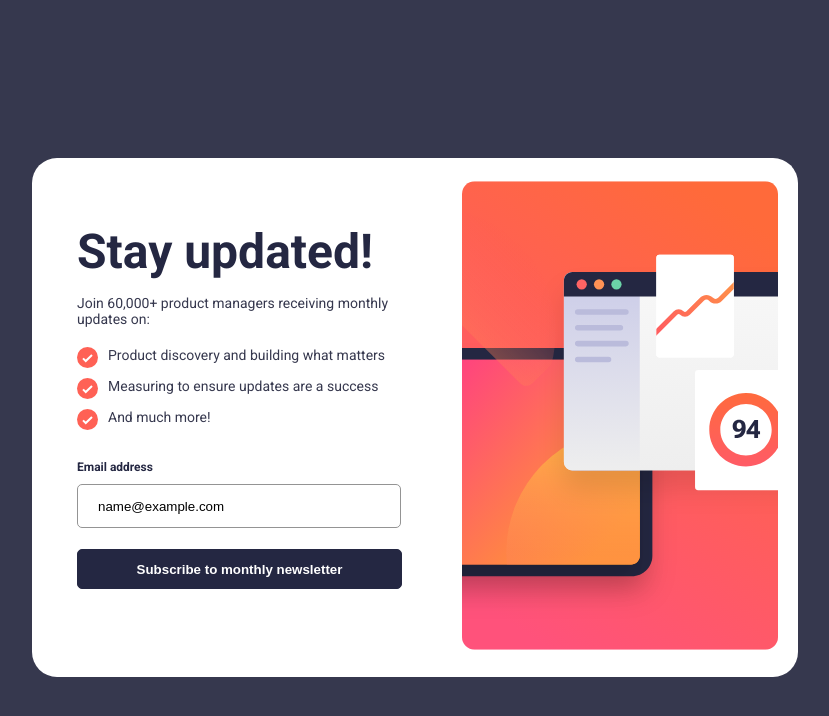
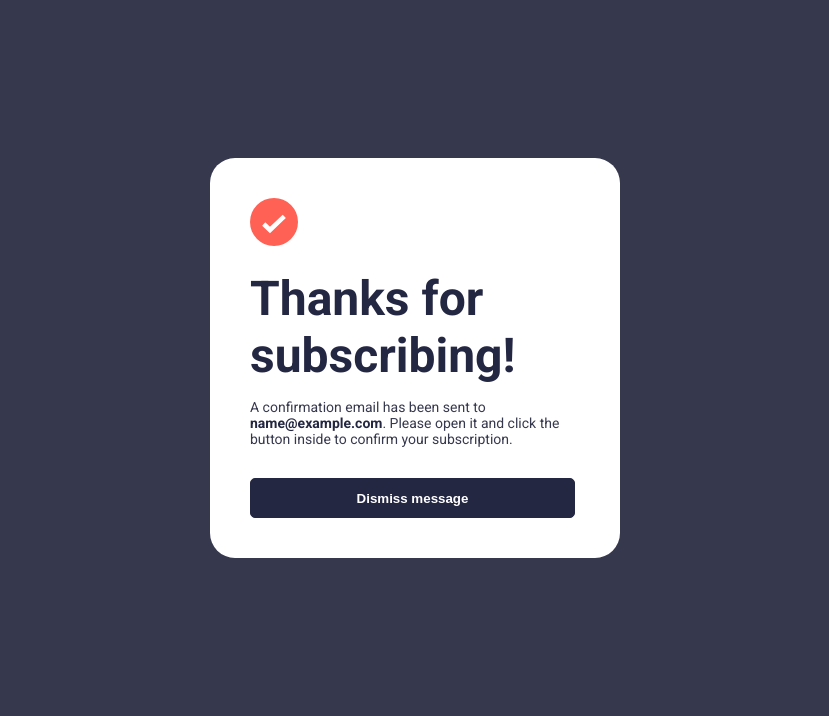
Before and after one commit to akramkumar/frontendMentor9, a plain HTML site: page index.html in a window 1280 px wide. Both pictures are taken after typing "name@example.com" into the empty fields and a click on the input "Subscribe to monthly newsletter". Shown: the whole page, without its empty margins (225-1054 px from the left). Drawn offline with Linux system fonts and the light colour scheme.

Commit message:
completed the desktop view and its response

```diff
--- a/assets/css/style.css
+++ b/assets/css/style.css
@@ -128,3 +128,16 @@ body {
     background-color:hsl(0, 100%, 95%);
     color: hsl(4, 100%, 67%)!important;
 }
+.submit-card{
+    background-color: hsl(0, 0%, 100%);
+    padding: 40px;
+    border-radius: 25px;
+    width: 330px;
+}
+.img-icon{
+    height: 48px;
+}
+span{
+    color:hsl(234, 29%, 20%);
+    font-weight: 700;
+}
--- a/assets/js/javascript.js
+++ b/assets/js/javascript.js
@@ -3,6 +3,8 @@ const inputField=document.querySelector(".email");
 const errorMsg=document.querySelector(".error-msg");
 const signup=document.querySelector(".sign-up-page");
 const submit= document.querySelector(".submit-page");
+const dismiss=document.querySelector(".dismiss");
+const span=document.querySelector("span");
 const handsubmit = e => {
     e.preventDefault(e);
     const formData = new FormData(e.target);
@@ -10,7 +12,10 @@ const handsubmit = e => {
     const email = data['email'];
     const emailRegex = /^[^\s@]+@[^\s@]+\.[^\s@]+$/;
     if (emailRegex.test(email)) {
-        console.log(true);
+        signup.style.display="none";
+        submit.style.display="block";
+        span.textContent=email;
+
     }
     else {
         inputField.classList.add("error-input");
@@ -18,3 +23,11 @@ const handsubmit = e => {
     }
 }
 form.addEventListener("submit", handsubmit);
+
+dismiss.addEventListener("click", ()=>{
+    signup.style.display="flex";
+        submit.style.display="none";
+        inputField.classList.remove("error-input");
+        errorMsg.style.display="none";
+        form.reset();
+});
--- a/index.html
+++ b/index.html
@@ -77,12 +77,22 @@
 
   <!-- Success message start -->
   <div class="submit-page">
+    <div class="submit-card">
+      <div>
+        <img src="assets/images/icon-list.svg" class="img-icon">
+      </div>
+      <div class="sign-title">
     Thanks for subscribing!
+  </div>
+  <div class="title-description">
+    A confirmation email has been sent to <span>ash@loremcompany.com</span>.
+    Please open it and click the button inside to confirm your subscription.
+  </div>
+  <div class="submit-button">
+    <input type="submit" class="submit dismiss" value="Dismiss message">
+  </div>
 
-    A confirmation email has been sent to ash@loremcompany.com.
-    Please open it and click the button inside to confirm your subscription.
-
-    Dismiss message
+  </div>
   </div>
   <!-- Success message end -->
   <script src="assets/js/javascript.js"></script>
```
